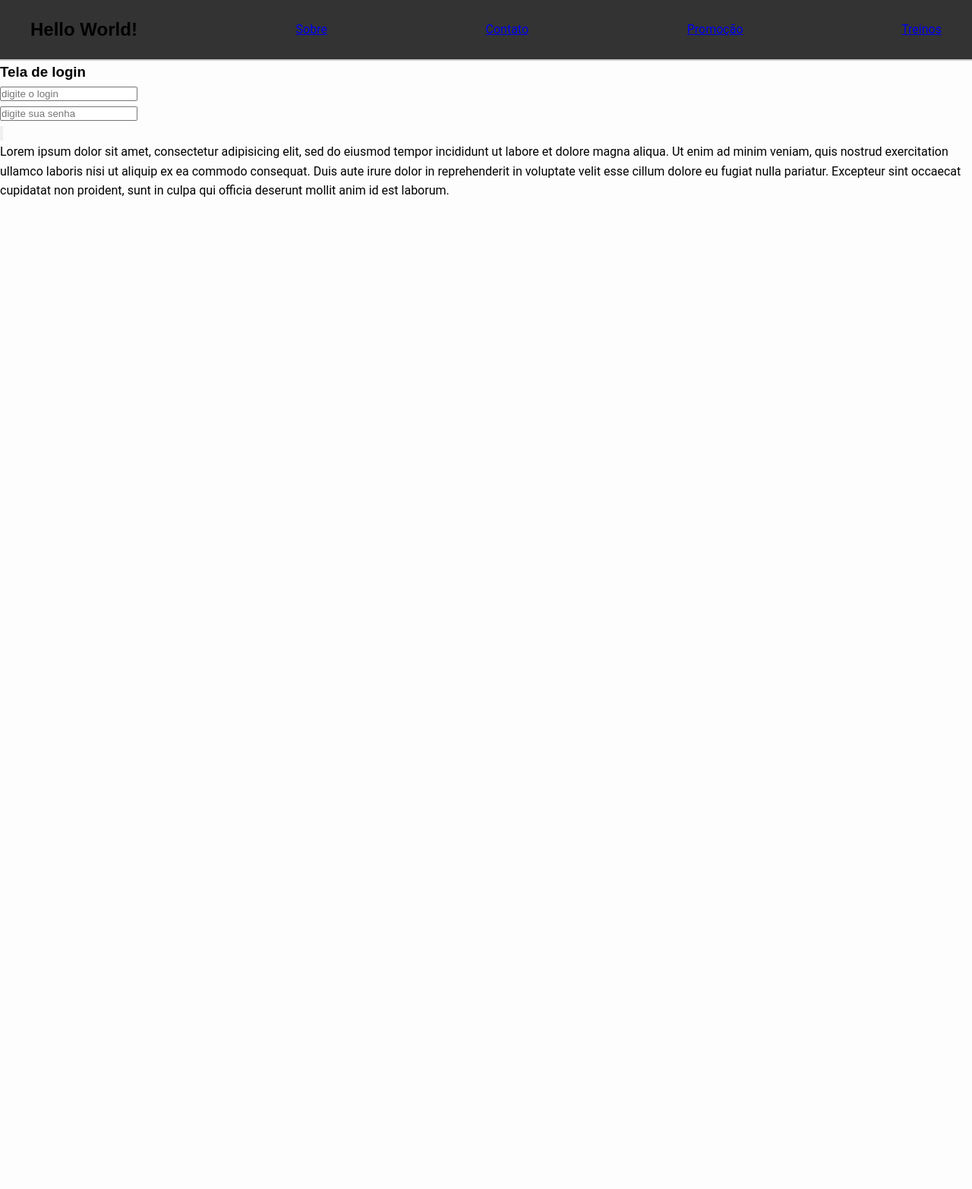
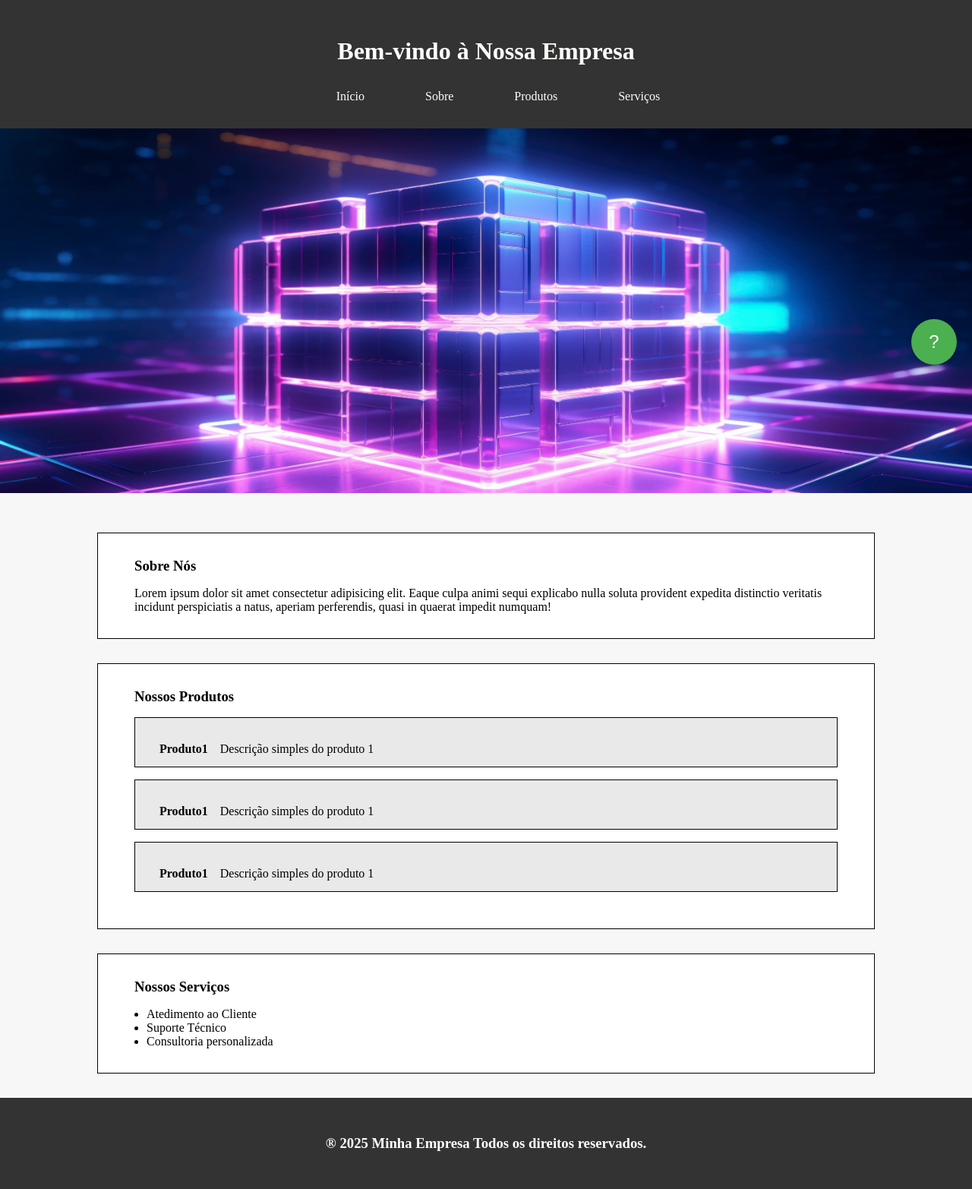
Before and after one commit to dmm76/programador-web, a PHP site: page / in a window 1280 px wide. Shown: the whole page at 76% size. Before the commit the page ends 259 px from the top, so only its background shows below. Run offline with PHP 8.4, Linux system fonts and the light colour scheme.

Commit message:
mudanca estrutura do repo

```diff
--- a/index.html
+++ b/index.html
@@ -1,38 +1,63 @@
 <!DOCTYPE html>
-<html>
+<html lang="en">
+
 <head>
-	<meta charset="utf-8">
-	<meta name="viewport" content="width=device-width, initial-scale=1">
-	<title>Primeiro Projeto</title>
-	<link rel="stylesheet" type="text/css" href="style.css">
+    <meta charset="UTF-8">
+    <meta name="viewport" content="width=device-width, initial-scale=1.0">
+    <link rel="stylesheet" href="style.css">
+    <title>Meu Primeiro Site</title>
 </head>
+
 <body>
-	<header>
-		<nav>
-			<h1>Hello World!</h1>
-			<a href="#sobre">Sobre</a>
-			<a href="#contato">Contato</a>
-			<a href="#promocao">Promoção</a>
-			<a href="#treinos">Treinos</a>
-		</nav>
-	</header>
+    <header>
+        <h1>Bem-vindo à Nossa Empresa</h1>
+        <nav>
+            <ul>
+                <li><a href="#">Início</a></li>
+                <li><a href="#">Sobre</a></li>
+                <li><a href="#">Produtos</a></li>
+                <li><a href="#">Serviços</a></li>
+            </ul>
+        </nav>
+    </header>
+    <picture>
+        <img class="img-headline" src="img/headline.jpg" alt="headline">
+    </picture>
+    <button class="botao-ajuda">?</button>
+    <main class="principal">
+        <div class="sobre">
+            <h3>Sobre Nós</h3>
+            <p>Lorem ipsum dolor sit amet consectetur adipisicing elit. Eaque culpa animi sequi explicabo nulla soluta
+                provident expedita distinctio veritatis incidunt perspiciatis a natus, aperiam perferendis, quasi in
+                quaerat impedit numquam!</p>
+        </div>
+        <div class="produtos">
+            <h3>Nossos Produtos</h3>
+            <div class="box-produtos box1">
+                <h4>Produto1</h4>
+                <p>Descrição simples do produto 1</p>
+            </div>
+            <div class="box-produtos box2">
+                <h4>Produto1</h4>
+                <p>Descrição simples do produto 1</p>
+            </div>
+            <div class="box-produtos box3">
+                <h4>Produto1</h4>
+                <p>Descrição simples do produto 1</p>
+            </div>
+        </div>
+        <div class="servicos">
+            <h3>Nossos Serviços</h3>
+            <ul>
+                <li>Atedimento ao Cliente</li>
+                <li>Suporte Técnico</li>
+                <li>Consultoria personalizada</li>
+            </ul>
+        </div>
+    </main>
+    <footer>
+        <h3> &#174; 2025 Minha Empresa Todos os direitos reservados.</h3>
+    </footer>
+</body>
 
-
-	<div id="login">
-		<h3 id="telaLogin">Tela de login</h3>
-		<input type="text" name="login" placeholder="digite o login"><br>
-		<input type="password" name="senha" placeholder="digite sua senha"><br>
-		<input type="button" name="botao">
-	</div>
-
-	<div id="paragrafo01">
-		<p>Lorem ipsum dolor sit amet, consectetur adipisicing elit, sed do eiusmod
-		tempor incididunt ut labore et dolore magna aliqua. Ut enim ad minim veniam,
-		quis nostrud exercitation ullamco laboris nisi ut aliquip ex ea commodo
-		consequat. Duis aute irure dolor in reprehenderit in voluptate velit esse
-		cillum dolore eu fugiat nulla pariatur. Excepteur sint occaecat cupidatat non
-		proident, sunt in culpa qui officia deserunt mollit anim id est laborum.</p>
-	</div>
-
-</body>
 </html>
--- a/style.css
+++ b/style.css
@@ -1,145 +1,122 @@
 *{
-	padding:0px;
-	margin: 0px;
+    box-sizing: border-box;
+    margin: 0;
+    padding: 0;
 }
 
-body {
-  font-family: 'Roboto', sans-serif;
-  line-height: 1.6;
-  background-color: #fdfdfd; /* opcional */
+header{
+    display: flex;
+    flex-direction: column;
+    border: 1px solid #333333;
+    background-color: #333333;
+    color: #fefefb;
+    align-items: center;
 }
 
-h1, h2, h3, h4 {
-  font-family: 'Montserrat', sans-serif;
+header h1{
+    margin-top: 3rem;;
 }
 
-header {
-  background-color: #333;
-  padding: 20px 40px;
-  border-bottom: 2px solid #ccc;
+header ul a{
+    color: #fefefb;
+    text-decoration: none;
+
 }
 
-nav {
-  display: flex;
-  justify-content: space-between; /* logo à esquerda, menu à direita */
-  align-items: center;
-  flex-wrap: wrap;
+header ul{
+    display: flex;
+    align-items: row;
+    list-style: none;
 }
 
-.logo {
-  font-size: 28px;
-  font-weight: bold;
-  color: white;
-  margin: 0;
+header ul li{
+    padding: 2rem;
 }
 
-.logo,
-.menu li a {
-  transition: color 0.3s ease;
+.img-headline{
+    width: 100%;
+    height: 30rem;;
 }
 
-.menu {
+.botao-ajuda {
+  position: fixed;
+  bottom: 320px;     /* altura em relação à base da tela */
+  right: 20px;       /* distância da borda direita */
+  width: 60px;       /* largura do botão */
+  height: 60px;      /* altura igual à largura */
+  background-color: #4CAF50;
+  color: white;
+  border: none;
+  border-radius: 50%; /* forma de círculo */
+  font-size: 24px;    /* tamanho da fonte/ícone */
+  font-family: Arial, sans-serif;
+  cursor: pointer;
+  box-shadow: 0 4px 6px rgba(0, 0, 0, 0.2);
+  transition: background-color 0.3s ease;
+  z-index: 999;
   display: flex;
-  gap: 1rem;
-  flex-wrap: wrap;
-  list-style: none;
-  padding-left: 0;
+  align-items: center;
+  justify-content: center;
 }
 
-.menu li a {
-  color: white;
-  text-decoration: none;
-  font-weight: bold;
-}
-.menu li a:hover {
-  text-decoration: underline;
+.botao-ajuda:hover {
+  background-color: #45a049;     /* tom mais escuro no hover */
 }
 
-.logo:hover{
-	color: orange;
+body{
+    background-color: #f7f7f7;
+}
+.principal{
+    width: 80%;
+    margin: auto;
+    margin-top: 3rem;
 }
 
-.divisao{
-  flex: 1 1 45%;
-  min-width: 300px;
-  background-color: rgba(255, 255, 255, 0.7);
-	border: 1px solid black;
-	border-radius: 2px;
-	margin: 2px;
-	padding: 10px;
+.principal .sobre{
+    border: 1px solid black;
+    background-color: #ffffff;
+    padding: 2rem;
 }
 
-.divisao-contato{
-  flex: 1 1 45%;
-  min-width: 300px;
-
-  margin: 2px;
-  padding: 10px;
+.principal .produtos{
+    border: 1px solid black;
+    flex-direction: column;
+    background-color: #ffffff;
+    padding: 2rem;
+    margin-top: 2rem;
 }
 
-.borda{
-  border: 1px solid black;
-  border-radius: 2px;
+.principal .servicos{
+    border: 1px solid black;
+    background-color: #ffffff;
+    padding: 2rem;
+    margin-top: 2rem;
+    margin-bottom: 2rem;
 }
 
-.paragrafos {
-  display: flex;
-  flex-wrap: wrap;
-  gap: 2rem;
-
-  padding: 2rem;
-  border-radius: 10px;
-  box-shadow: 0 2px 8px rgba(0,0,0,0.05);
-  margin: 1rem;
+.principal h3{
+    margin-bottom: 1rem;
+}
+.principal h3, p, ul, li{
+    margin-left: 1rem;
 }
 
-.par{
-  background-color: #a7bed9;
+.box-produtos{
+    display: flex;
+    background-color: #e9e9e9;
+    border: 1px solid black;
+    width: auto;
+    margin: 1rem;
+    height: 40px;
+    padding: 2rem;
 }
 
-.impar{
-  background-color: #e2e9f2;
+footer{
+    display: flex;
+    flex-direction: column;
+    border: 1px solid #333333;
+    background-color: #333333;
+    color: #fefefb;
+    align-items: center;
+    padding: 3rem;
 }
-
-
-#primeiro{
-  padding: 10px;
-}
-
-footer {
-  text-align: center;
-  background-color: #1d1d1d;
-  color: white;
-  padding: 1rem;
-  font-size: 0.9rem;
-}
-
-.sem-borda {
-  border: none;
-}
-
-.divisao h2,
-.divisao h3 {
-  margin-bottom: 0.5rem;
-}
-.divisao h4,
-.divisao p,
-.divisao ul {
-  margin-bottom: 1rem;
-}
-
-@media (max-width: 768px) {
-  .logo {
-    font-size: 20px;
-  }
-
-  .menu {
-    flex-direction: column;
-    align-items: flex-start;
-    gap: 0.5rem;
-  }
-
-  .divisao {
-    flex: 1 1 100%;
-  }
-}
```
Also changed, not shown: Arquivos/index.html (added, +38 -0 lines), Arquivos/style.css (added, +145 -0 lines), Arquivos/README.md (renamed from README.md), Arquivos/curriculo.html (renamed from curriculo.html), Arquivos/curriculo2.1.html (renamed from curriculo2.1.html), Arquivos/curriculo2.html (renamed from curriculo2.html), Arquivos/curriculo3.html (renamed from curriculo3.html), Arquivos/estilo.css (renamed from estilo.css), Arquivos/index3.html (renamed from index3.html), Arquivos/index4.html (renamed from index4.html), Arquivos/style3.css (renamed from style3.css), img/headline.jpg (added), img/projeto.jpg (added), 6 other files.
